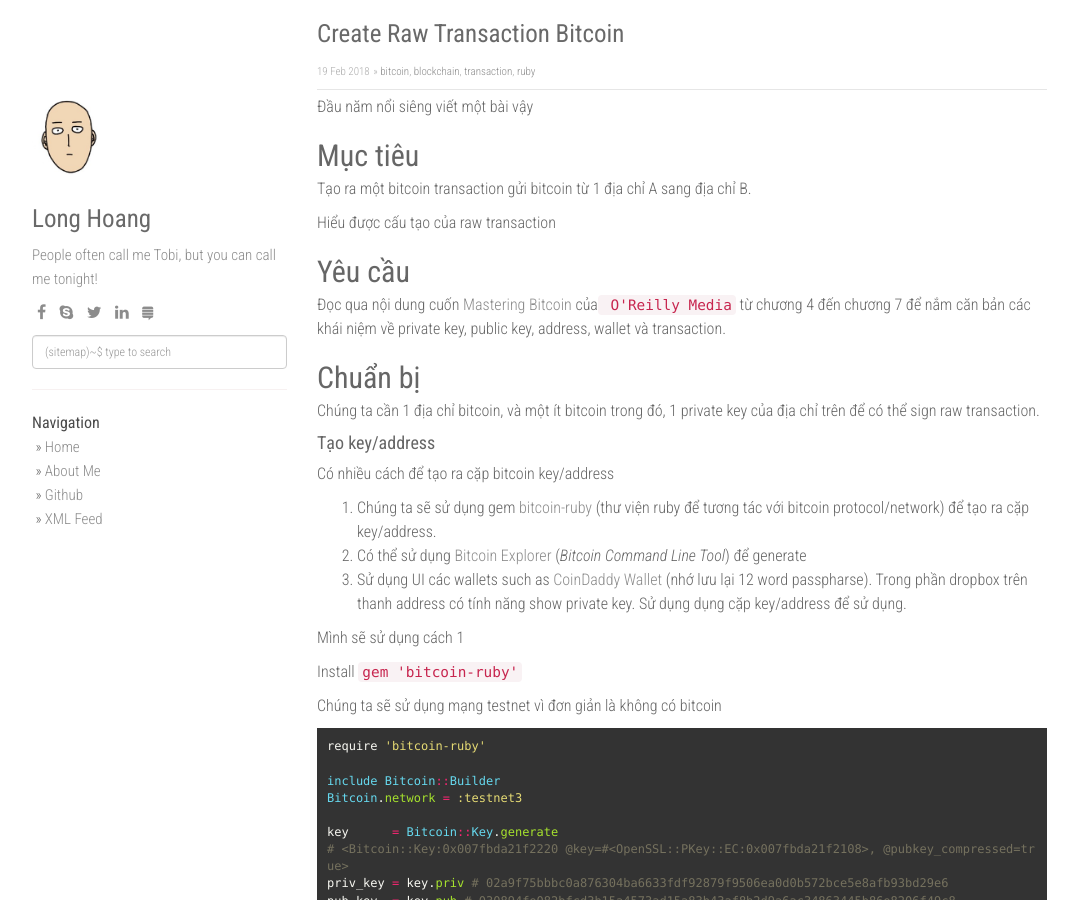
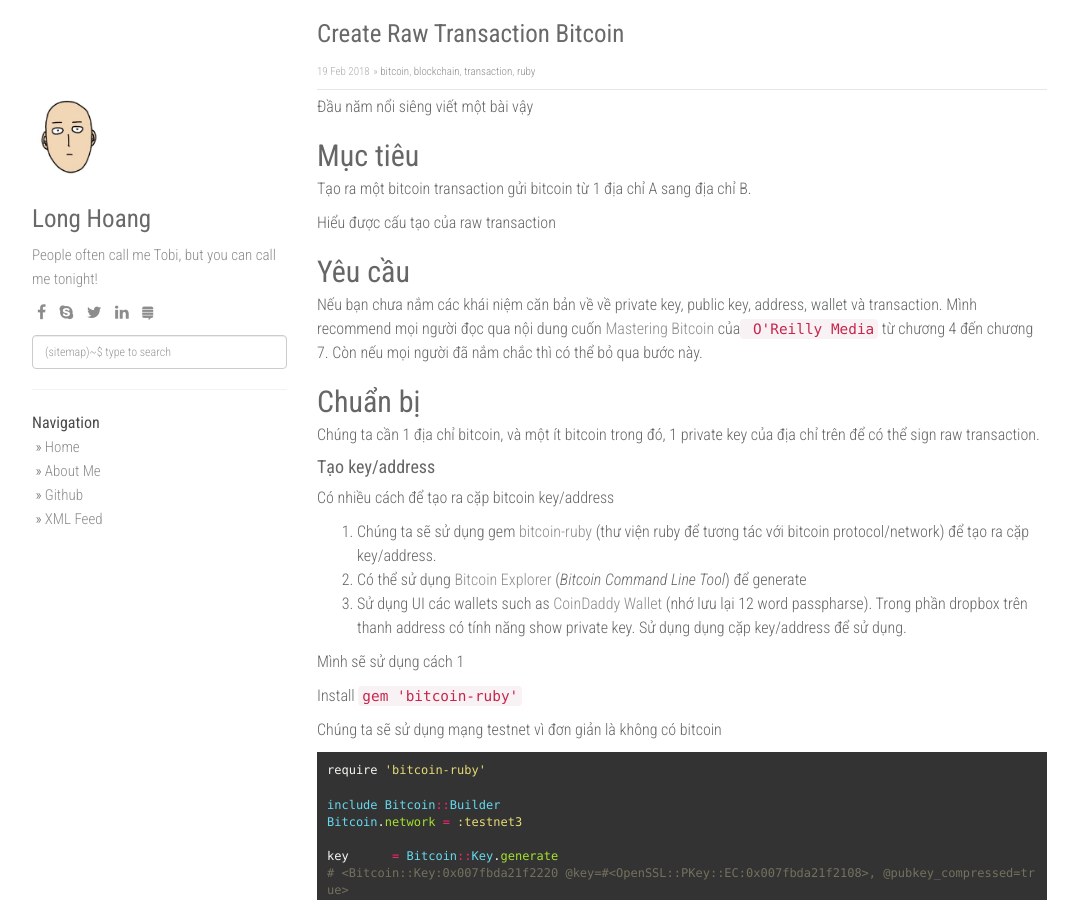
Before and after one commit to SFzxc/SFzxc.github.io, a Jekyll site: the page built from _posts/2018-02-19-Create-Raw-Transaction-Bitcoin.md, in a window 1280 px wide and 900 px high. Shown: the whole window, without its empty margins (53-1131 px from the left). Built offline with Jekyll 4.4.1, drawn with Linux system fonts in a browser that asks for light colours; nearby versions of some CDN libraries; comment, search, counter and statistics services are not loaded.

Commit message:
fix requirement

```diff
--- a/_posts/2018-02-19-Create-Raw-Transaction-Bitcoin.md
+++ b/_posts/2018-02-19-Create-Raw-Transaction-Bitcoin.md
@@ -16,7 +16,8 @@ Hiểu được cấu tạo của raw transaction
 
 ## Yêu cầu
 
-Đọc qua nội dung cuốn [Mastering Bitcoin](https://github.com/bitcoinbook/bitcoinbook) của` O'Reilly Media` từ chương 4 đến chương 7 để nắm căn bản các khái niệm về private key, public key, address, wallet và transaction.
+Nếu bạn chưa nắm các khái niệm căn bản về về private key, public key, address, wallet và transaction.
+Mình recommend mọi người đọc qua nội dung cuốn [Mastering Bitcoin](https://github.com/bitcoinbook/bitcoinbook) của` O'Reilly Media` từ chương 4 đến chương 7. Còn nếu mọi người đã nắm chắc thì có thể bỏ qua bước này.
 
 ## Chuẩn bị
 
```
